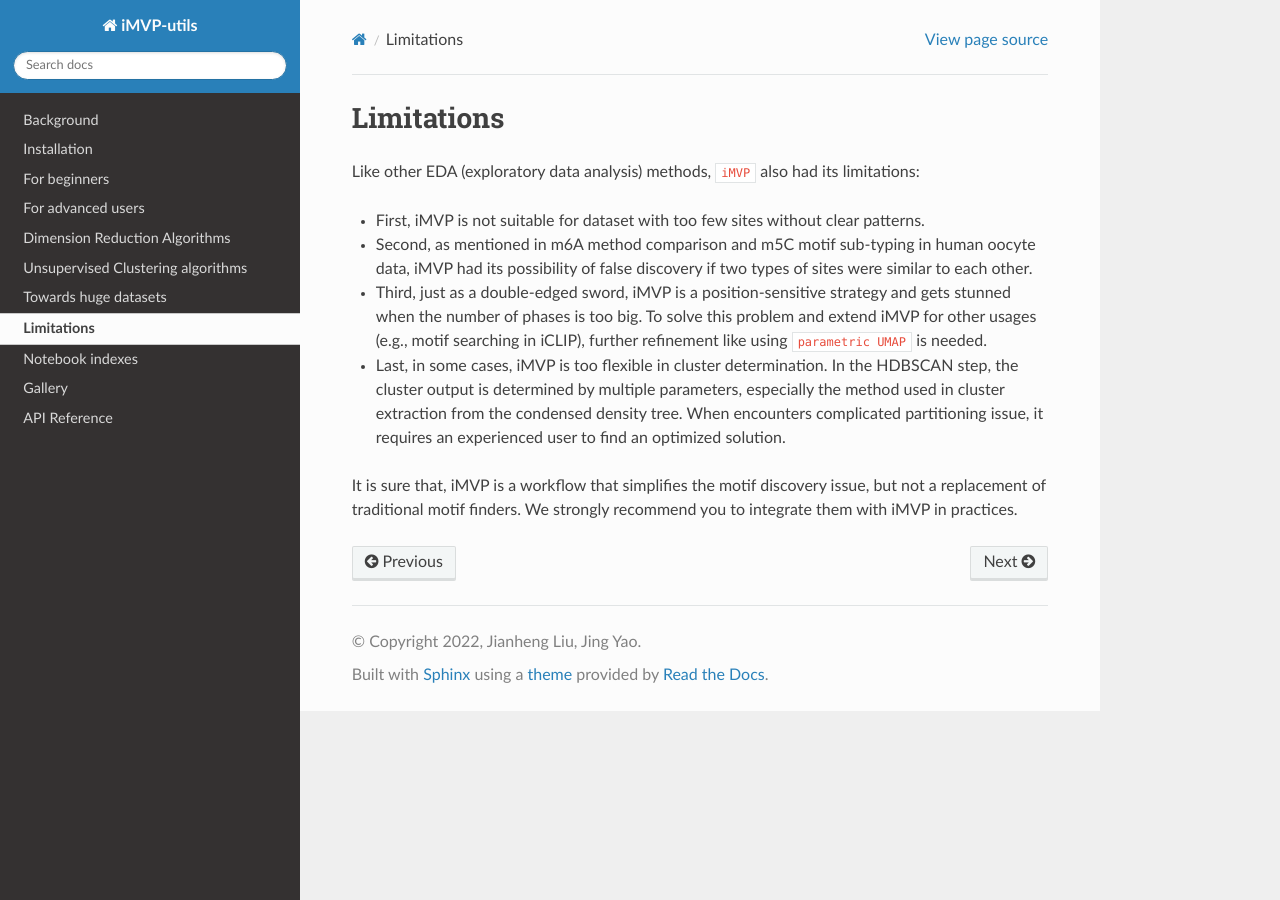
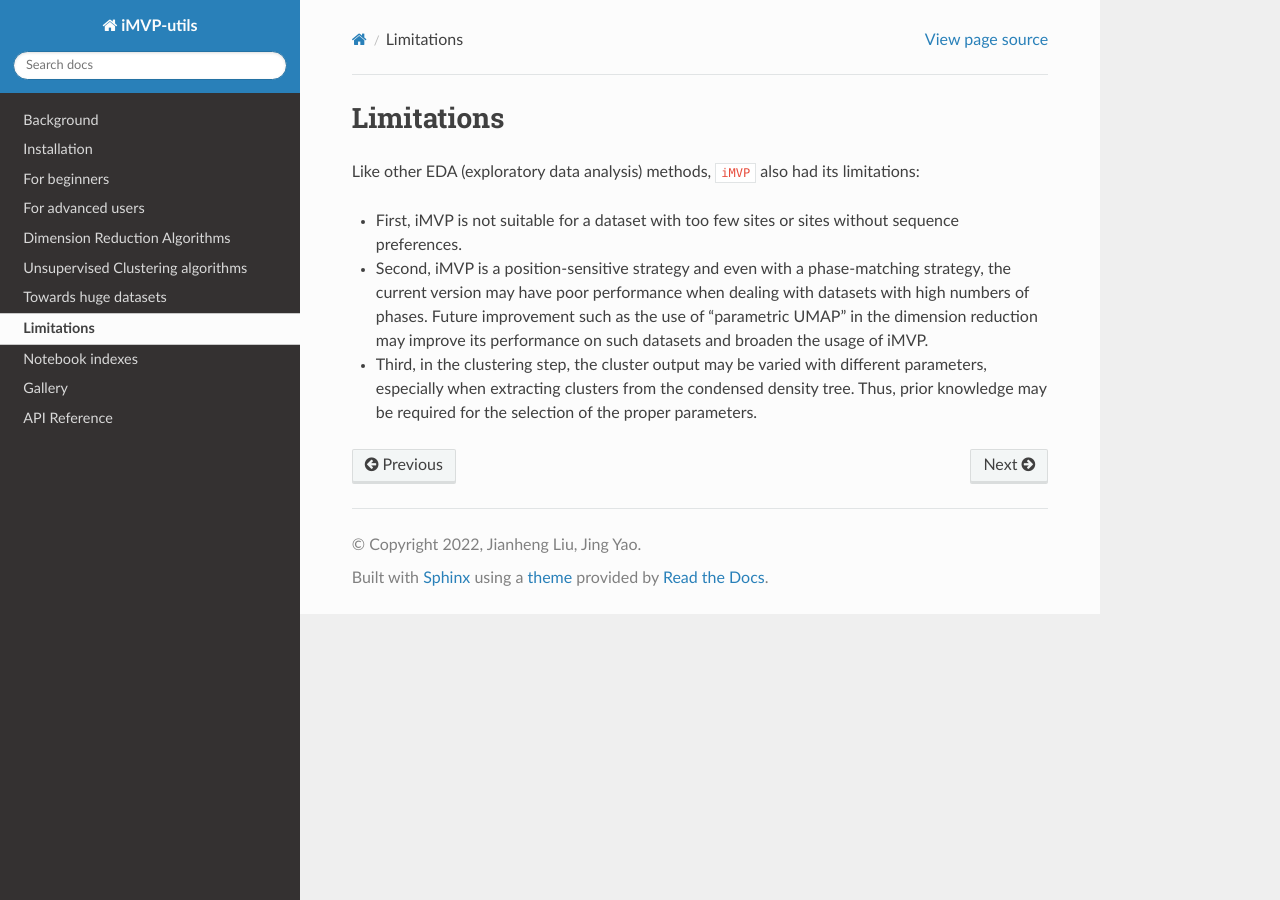
Before and after one commit to jhfoxliu/iMVP, a Sphinx documentation site: the page built from docs/limitations.rst, in a window 1280 px wide. Built offline with Sphinx 7.4.7 and the Read the Docs theme 2.0.0, drawn with Linux system fonts in a browser that asks for light colours.

Commit message:
Update limitations.rst

```diff
--- a/docs/limitations.rst
+++ b/docs/limitations.rst
@@ -3,12 +3,8 @@ Limitations
 
 Like other EDA (exploratory data analysis) methods, ``iMVP`` also had its limitations:
 
-* First, iMVP is not suitable for dataset with too few sites without clear patterns.
+* First, iMVP is not suitable for a dataset with too few sites or sites without sequence preferences.
 
-* Second, as mentioned in m6A method comparison and m5C motif sub-typing in human oocyte data, iMVP had its possibility of false discovery if two types of sites were similar to each other.
+* Second, iMVP is a position-sensitive strategy and even with a phase-matching strategy, the current version may have poor performance when dealing with datasets with high numbers of phases. Future improvement such as the use of "parametric UMAP" in the dimension reduction may improve its performance on such datasets and broaden the usage of iMVP.
 
-* Third, just as a double-edged sword, iMVP is a position-sensitive strategy and gets stunned when the number of phases is too big. To solve this problem and extend iMVP for other usages (e.g., motif searching in iCLIP), further refinement like using ``parametric UMAP`` is needed.
-
-* Last, in some cases, iMVP is too flexible in cluster determination. In the HDBSCAN step, the cluster output is determined by multiple parameters, especially the method used in cluster extraction from the condensed density tree. When encounters complicated partitioning issue, it requires an experienced user to find an optimized solution.
-
-It is sure that, iMVP is a workflow that simplifies the motif discovery issue, but not a replacement of traditional motif finders. We strongly recommend you to integrate them with iMVP in practices.
+* Third, in the clustering step, the cluster output may be varied with different parameters, especially when extracting clusters from the condensed density tree. Thus, prior knowledge may be required for the selection of the proper parameters.
```
